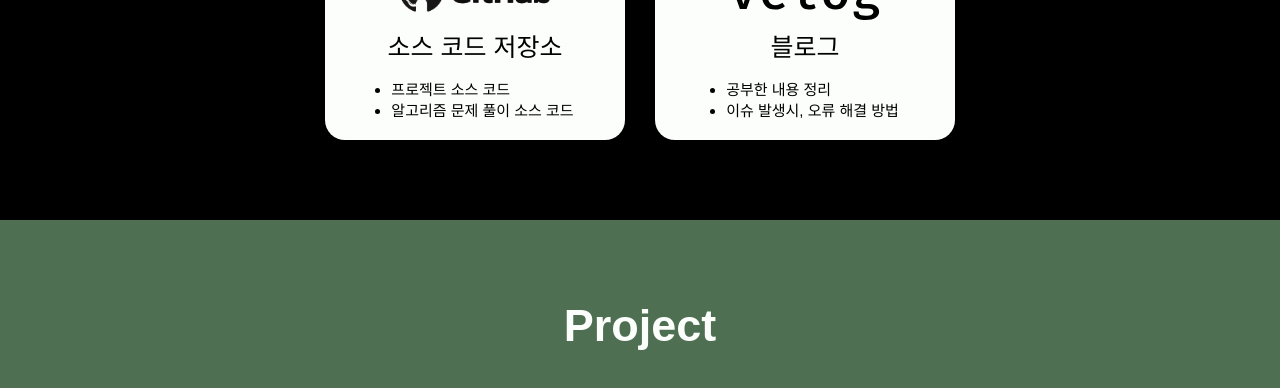
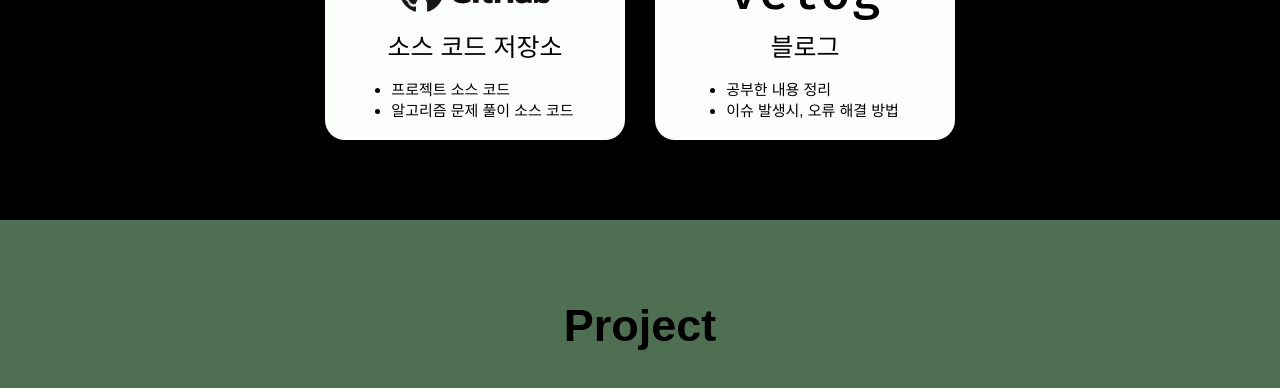
Before and after one commit to oauch/portfolio, a Next.js app: page / in a window 1280 px wide. Shown: the part 2324-2712 px from the top of the page. Built offline with nearby package versions, Linux system fonts and the light colour scheme; a web font is replaced by a local one.

Commit message:
✅ Feat: SectionTitle 컴포넌트

```diff
--- a/src/components/AboutMeSection.tsx
+++ b/src/components/AboutMeSection.tsx
@@ -1,5 +1,6 @@
 import Flex from "@/components/Common/Flex";
 import Section from "@/components/Common/Section";
+import SectionTitle from "@/components/Common/SectionTitle";
 import Text from "@/components/Common/Text";
 import { USER } from "@/fillMe";
 import useMario from "@/hooks/useMario";
@@ -18,9 +19,7 @@ function AboutMeSection() {
   const { initial, scrollAnimation } = useMario(300);
   return (
     <Section bgColor={COLORS.GRAY_F5}>
-      <Text fs={4.5} fw={800}>
-        About Me
-      </Text>
+      <SectionTitle title="About Me" />
       <InfoWrapper justify="between">
         {InfoData.map((obj) =>
           Object.entries(obj).map(([key, value]) => (
--- /dev/null
+++ b/src/components/Common/SectionTitle.tsx
@@ -0,0 +1,16 @@
+import Text from "@/components/Common/Text";
+
+interface SectionTitleProps {
+  title: string;
+  color?: string;
+}
+
+function SectionTitle({ title, color }: SectionTitleProps) {
+  return (
+    <Text fs={4.5} fw={800} color={color}>
+      {title}
+    </Text>
+  );
+}
+
+export default SectionTitle;
--- a/src/components/HubsSection.tsx
+++ b/src/components/HubsSection.tsx
@@ -1,5 +1,6 @@
 import Flex from "@/components/Common/Flex";
 import Section from "@/components/Common/Section";
+import SectionTitle from "@/components/Common/SectionTitle";
 import Text from "@/components/Common/Text";
 import { COLORS } from "@/styles/colors";
 import styled from "@emotion/styled";
@@ -12,9 +13,7 @@ import GitHub from "../../public/images/GitHubLogo.png";
 function HubsSection() {
   return (
     <Section bgColor={COLORS.BLACK}>
-      <Text fs={4.5} fw={800} color={COLORS.WHITE}>
-        Hubs
-      </Text>
+      <SectionTitle title="Hubs" color={COLORS.WHITE} />
       <Flex gap={30}>
         <motion.article whileHover={{ scale: 1.1 }}>
           <HubWrapper
--- a/src/components/ProjectSection.tsx
+++ b/src/components/ProjectSection.tsx
@@ -4,6 +4,7 @@ import Text from "@/components/Common/Text";
 import { USER } from "@/fillMe";
 import { COLORS } from "@/styles/colors";
 
+import SectionTitle from "@/components/Common/SectionTitle";
 import useMario from "@/hooks/useMario";
 import styled from "@emotion/styled";
 import { motion } from "framer-motion";
@@ -14,9 +15,7 @@ function ProjectSection() {
   const { initial, scrollAnimation } = useMario(2000);
   return (
     <Section bgColor="#4F6F52">
-      <Text fs={4.5} fw={800} color={COLORS.WHITE}>
-        Project
-      </Text>
+      <SectionTitle title="Project" color={COLORS.PROJECT} />
       <motion.div initial={initial} animate={scrollAnimation}>
         <Flex isRow={false} gap={30}>
           {/* Jawstify */}
--- a/src/components/SkillsSection.tsx
+++ b/src/components/SkillsSection.tsx
@@ -1,8 +1,8 @@
 import Section from "@/components/Common/Section";
-import Text from "@/components/Common/Text";
 import { USER } from "@/fillMe";
 import { COLORS } from "@/styles/colors";
 
+import SectionTitle from "@/components/Common/SectionTitle";
 import ImgWrapper from "@/components/Skill/ImgWrapper";
 import Skills from "@/components/Skill/Skills";
 import useScrollY from "@/hooks/useScrollY";
@@ -27,9 +27,7 @@ function SkillsSection() {
   });
   return (
     <Section bgColor={COLORS.SKILLS_BG}>
-      <Text fs={4.5} fw={800} color={COLORS.SKILLS}>
-        Skills
-      </Text>
+      <SectionTitle title="Skills" color={COLORS.SKILLS} />
       <SkillWrapper>
         <motion.div animate={scrollAnimation}>
           <Skills name={"FrontEnd"}>
```
